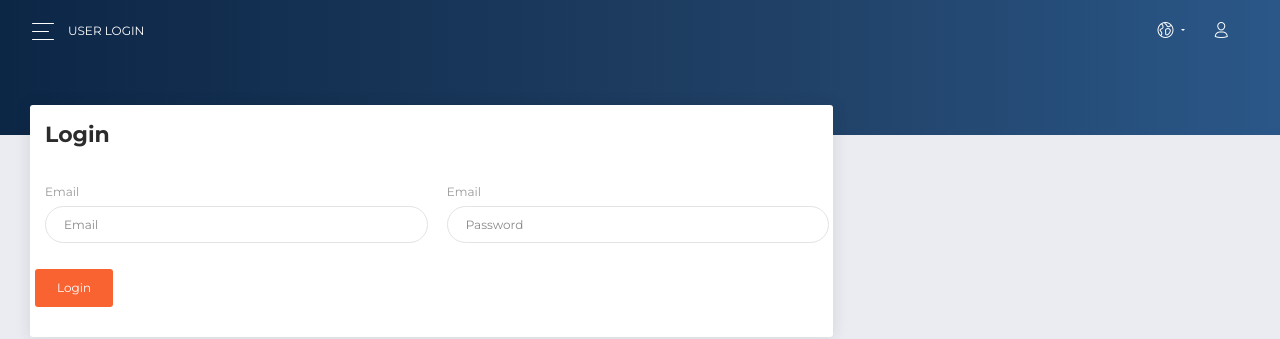
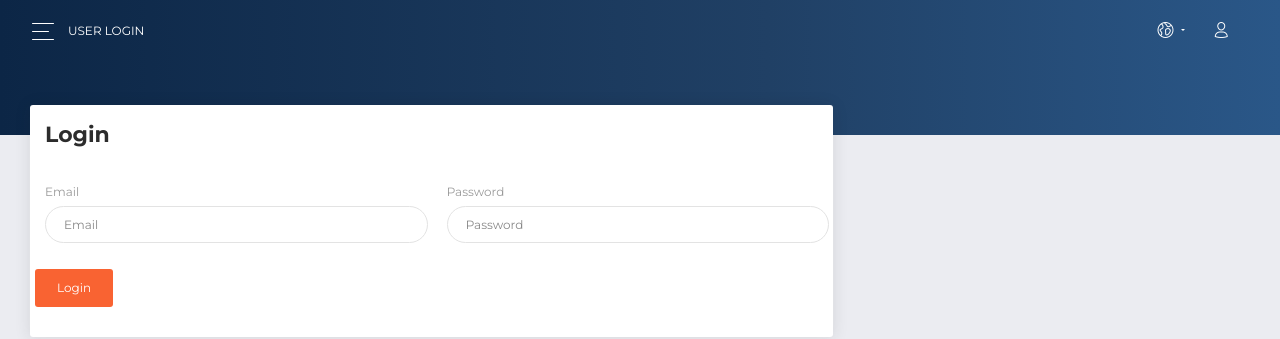
Before and after one commit to HongBitgrip/foodqrcode-frontend, a React (Create React App) app: page /login in a window 1280 px wide. Shown: the top 339 px of the page. Built offline with nearby package versions, Linux system fonts and the light colour scheme.

Commit message:
fix label

```diff
--- a/src/components/content/InputElement.js
+++ b/src/components/content/InputElement.js
@@ -6,7 +6,7 @@ const InputElement = ({ register, errors, name, type = "text" }) => {
   return (
     <div className="col-md-6 pr-1">
       <div className="form-group d-block">
-        <label>Email</label>
+        <label>{capitalizedName}</label>
         <input
           type={type}
           name={name}
```
